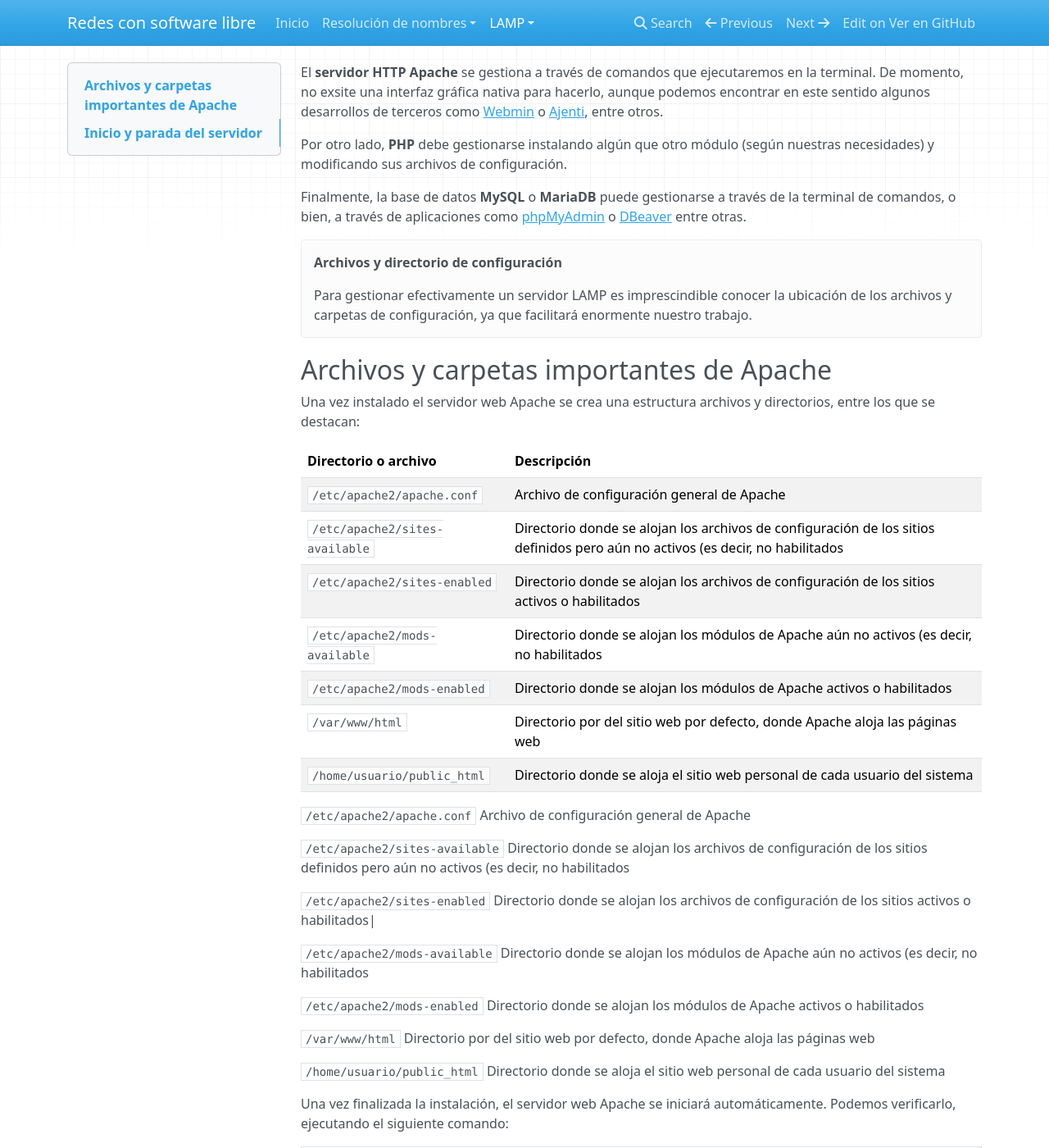
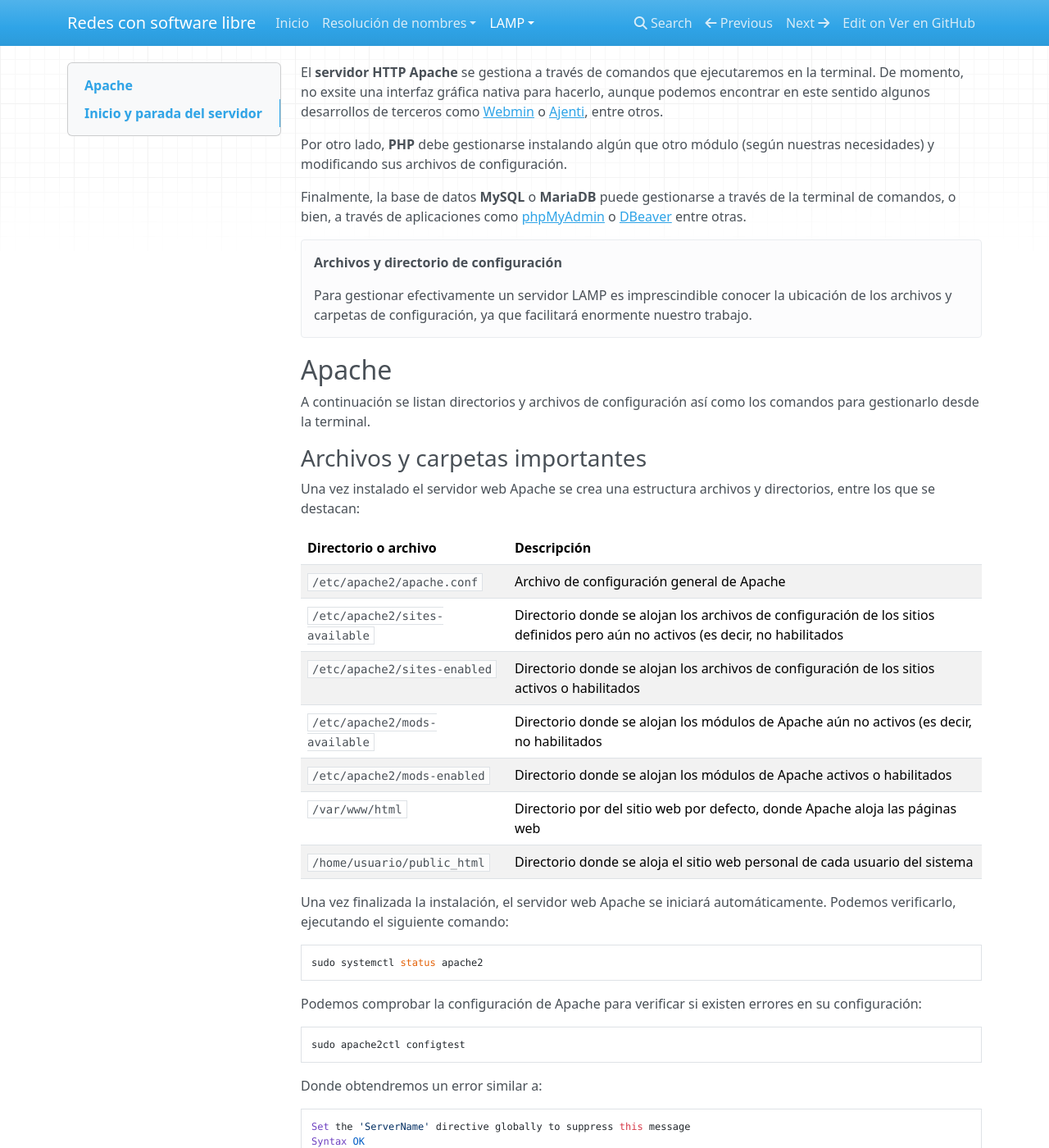
Before and after one commit to romanflores/redes, an MkDocs documentation site: the page built from docs/lampGestionBasica.md, in a window 1280 px wide and 1400 px high. Shown: the whole window at 82% size. Built offline with MkDocs 1.6.1, drawn with Linux system fonts in a browser that asks for light colours; nearby versions of some CDN libraries; old or Windows-style settings are respelled for this version of MkDocs.

Commit message:
Cambios menores

```diff
--- a/docs/lampGestionBasica.md
+++ b/docs/lampGestionBasica.md
@@ -7,7 +7,10 @@ Finalmente, la base de datos **MySQL** o **MariaDB** puede gestionarse a través
 !!!done "Archivos y directorio de configuración"
 	Para gestionar efectivamente un servidor LAMP es imprescindible conocer la ubicación de los archivos y carpetas de configuración, ya que facilitará enormente nuestro trabajo.
 
-## Archivos y carpetas importantes de Apache
+## Apache
+A continuación se listan directorios y archivos de configuración así como los comandos para gestionarlo desde la terminal.
+
+### Archivos y carpetas importantes
 
 Una vez instalado el servidor web Apache se crea una estructura archivos y directorios, entre los que se destacan:
 
@@ -20,28 +23,6 @@ Una vez instalado el servidor web Apache se crea una estructura archivos y direc
 | `/etc/apache2/mods-enabled`     | Directorio donde se alojan los módulos de Apache activos o habilitados|
 | `/var/www/html`| Directorio por del sitio web por defecto, donde Apache aloja las páginas web|
 | `/home/usuario/public_html`| Directorio donde se aloja el sitio web personal de cada usuario del sistema|
-
-
-`/etc/apache2/apache.conf`
-Archivo de configuración general de Apache
-
-`/etc/apache2/sites-available`
-Directorio donde se alojan los archivos de configuración de los sitios  definidos pero aún no activos (es decir, no habilitados
-
-`/etc/apache2/sites-enabled`
-Directorio donde se alojan los archivos de configuración de los sitios  activos o habilitados|
-
-`/etc/apache2/mods-available`
-Directorio donde se alojan los módulos de Apache aún no activos (es decir, no habilitados
-
-`/etc/apache2/mods-enabled`
-Directorio donde se alojan los módulos de Apache activos o habilitados
-
-`/var/www/html`
-Directorio por del sitio web por defecto, donde Apache aloja las páginas web
-
-`/home/usuario/public_html`
-Directorio donde se aloja el sitio web personal de cada usuario del sistema
 
 
 Una vez finalizada la instalación, el servidor web Apache se iniciará automáticamente. Podemos verificarlo, ejecutando el siguiente comando:
```
Also changed, not shown: site/lampGestionBasica/index.html, site/mkdocs/search_index.json.
